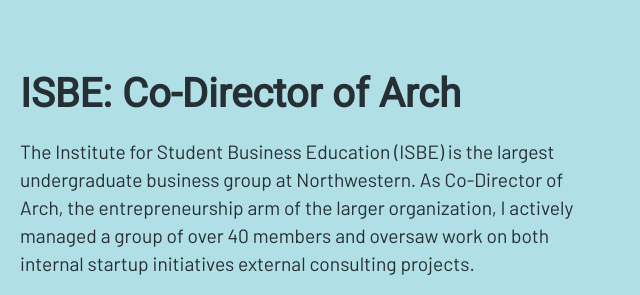
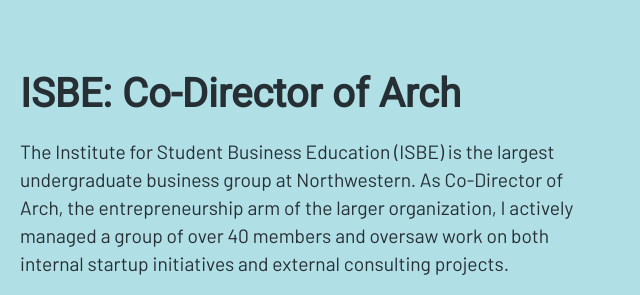
Before and after one commit to lorenzosiy/eecs-coursework, a plain HTML site: page project/index.html in a window 1280 px wide. Shown: the part 1420-1715 px from the top of the page, 640-1280 px from the left. Drawn offline with nearby package versions, Linux system fonts and the light colour scheme.

```diff
--- a/project/index.html
+++ b/project/index.html
@@ -84,7 +84,7 @@
                         <p>The Institute for Student Business Education (ISBE) is the largest undergraduate business group
                             at Northwestern. As Co-Director of Arch, the entrepreneurship arm of the larger organization, I
                             actively managed a group of over 40 members and oversaw work on both internal startup initiatives
-                            external consulting projects. </p>
+                            and external consulting projects. </p>
                         <a href="https://www.nuisbe.org/" target="_blank">
                           <button class="hvr-fade">Learn More</button>
                         </a>
```
